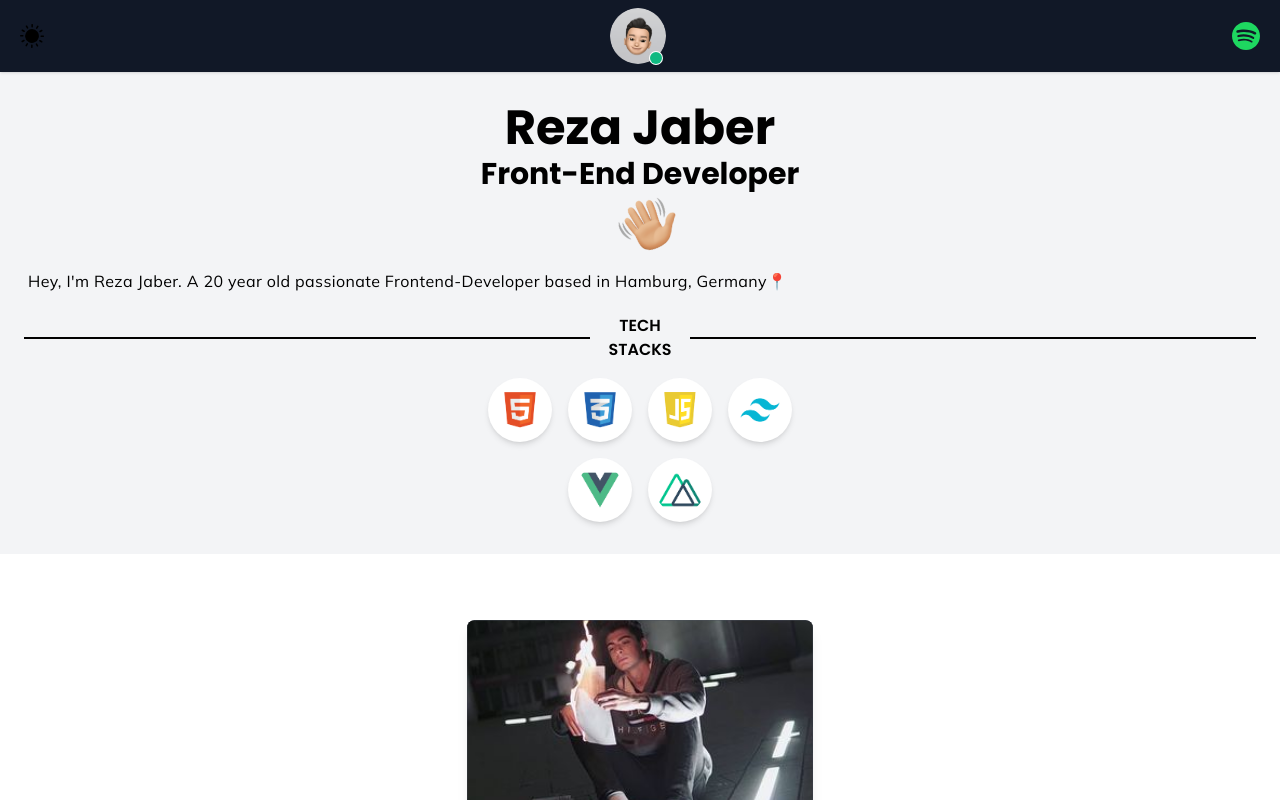
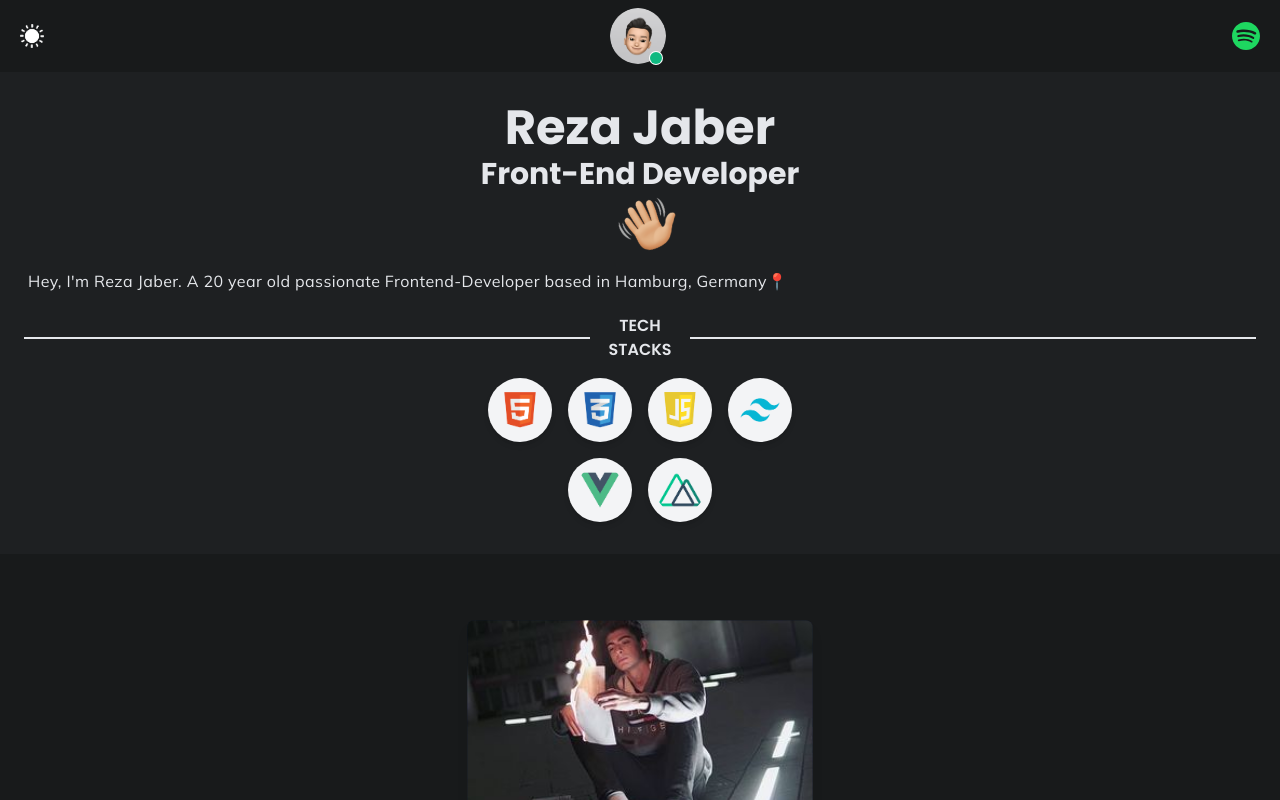
Before and after one commit to rezajaber/rezajaber.dev, a Nuxt app: page / in a window 1280 px wide. Both pictures are taken after a click on the element 32 px from the left and 36 px from the top of the page. Shown: the top 800 px of the page. Built offline with nearby package versions, Linux system fonts and the light colour scheme.

Commit message:
F: Finished Dark Mode

```diff
--- a/components/AboutMe.vue
+++ b/components/AboutMe.vue
@@ -1,23 +1,23 @@
 <template>
-    <div class="scale-90 py-8 flex justify-center">
+    <div class="scale-90 py-8 flex justify-center ">
         <div class="w-full max-w-sm overflow-hidden bg-white rounded-lg shadow-lg dark:bg-gray-900">
             <img class="object-cover w-full h-56" src="/assets/pic/rj-profilepic.jpeg" alt="Picture of Reza Jaber">
 
-            <div class="flex items-center px-6 py-3 bg-gray-100">
+            <div class="flex items-center px-6 py-3 bg-gray-100 dark:bg-[#1e2022]">
                 <h1 class="font-heading font-semibold text-purple-800 text-md">🙋🏻‍♂️<span class="ml-2">About Me</span></h1>
             </div>
 
-            <div class="px-6 py-4">
+            <div class="px-6 py-4 dark:bg-[#0e131f]">
                 <h1 class="font-heading text-xl font-semibold text-gray-800 dark:text-white">Reza Jaber</h1>
 
-                <p class="font-body text-md text-gray-700 mt-2 text-justify">
-                    I'm a {{ getRezaAge() }} year old student and in my <span class="font-black text-black">last semester</span> of my bachelors in " Business Information Systems ".
-                    In my freetime I <span class="font-black text-black">like to do sports</span> like Volleyball, Tabletennis and Fitness.
-                    On the other Hand I have my <span class="font-black text-black">passion for Frontend-Development</span>, as you might have guessed.
-                    Therefor I am learning to <span class="font-black text-black">work with the Nuxt3-Framework</span> right now!
+                <p class="font-body text-md text-gray-700 dark:text-gray-300 mt-2 text-justify">
+                    I'm a {{ getRezaAge() }} year old student and in my <span class="font-black text-black dark:text-gray-300">last semester</span> of my bachelors in " Business Information Systems ".
+                    In my freetime I <span class="font-black text-black dark:text-gray-300">like to do sports</span> like Volleyball, Tabletennis and Fitness.
+                    On the other Hand I have my <span class="font-black text-black dark:text-gray-300">passion for Frontend-Development</span>, as you might have guessed.
+                    Therefor I am learning to <span class="font-black text-black dark:text-gray-300">work with the Nuxt3-Framework</span> right now!
                 </p>
 
-                <p class="font-body font-black text-black mt-2 ">Down below you can find some Projects ⬇</p>
+                <p class="font-body font-black text-black dark:text-gray-300 mt-2 ">Down below you can find some Projects ⬇</p>
 
                 <div class="flex items-center mt-6 text-gray-700 dark:text-gray-200">
                     <a class="flex items-center cursor-pointer" href="https://de.linkedin.com/in/reza-jaber-583b511ba" target="_blank">
--- a/components/Footer.vue
+++ b/components/Footer.vue
@@ -2,8 +2,8 @@
   <div>
     <footer class="py-8">
       <div class="flex items-center flex-col">
-            <p class="font-heading font-bold text-3xl ">Reza Jaber</p>
-            <p class="font-heading font-bold text-2xl mb-1">Front-End Developer</p>
+            <p class="font-heading font-bold text-3xl dark:text-gray-200">Reza Jaber</p>
+            <p class="font-heading font-bold text-2xl dark:text-gray-200 mb-1">Front-End Developer</p>
             <NuxtLink to="/"><img class="cursor-pointer waving ml-2 w-14" src="../public/assets/pic/waving.png" alt="Waving-Hand"></NuxtLink>
       </div>
 
--- a/components/Header.vue
+++ b/components/Header.vue
@@ -1,11 +1,11 @@
 <template>
     <div>
-        <nav class="relative bg-white dark:bg-gray-900 shadow">
+        <nav class="shadow bg-white dark:bg-[#181a1b] ">
             <div class="flex justify-between items-center px-5 py-2">
                 <!-- LEFT SECTION -->
                 <div @click="() => themeSwitch()" class="left-section hover:animate-bounce">
-                    <img v-if="isLightMode" class="w-6 cursor-pointer" src="../public/assets/pic/moon-icon.svg" alt="Darkmode-Icon-Moon">
-                    <img v-if="!isLightMode" class="w-6 cursor-pointer" src="../public/assets/pic/sun-warm-icon.svg" alt="Lightmode-Icon-Sun">
+                    <img v-if="isLightMode" class="w-6 cursor-pointer" src="/assets/pic/moon-icon.svg" alt="Darkmode-Icon-Moon">
+                    <img v-if="!isLightMode" class="w-6 cursor-pointer" src="/assets/pic/sun-warm-icon.svg" alt="Lightmode-Icon-Sun">
                 </div>
 
                 <!-- CENTER -->
--- a/components/Intro.vue
+++ b/components/Intro.vue
@@ -1,13 +1,13 @@
 <template>
-    <div class="pt-8 px-5">
+    <div class="pt-8 px-5 dark:bg-[#1e2022]">
         <div class="flex items-center flex-col">
-            <p class="font-heading font-bold text-5xl text-center mb-1">Reza Jaber</p>
-            <p class="font-heading font-bold text-3xl mb-1 text-center">Front-End Developer</p>
+            <p class="font-heading font-bold text-5xl dark:text-gray-200 text-center mb-1 ">Reza Jaber</p>
+            <p class="font-heading font-bold text-3xl dark:text-gray-200 text-center mb-1">Front-End Developer</p>
             <img class="waving ml-2 w-14" src="../public/assets/pic/waving.png" alt="Waving-Hand">
         </div>
 
         <div class="pt-4 px-2 text-justify">
-            <p class="font-body text-base font-regular tracking-wide leading-[1.625rem]">
+            <p class="font-body font-regular text-base dark:text-gray-200  tracking-wide leading-[1.625rem]">
                 Hey, I'm Reza Jaber. A {{ getRezaAge() }} year old passionate Frontend-Developer based in Hamburg, Germany📍
             </p>
         </div>
--- a/components/TechStack.vue
+++ b/components/TechStack.vue
@@ -1,23 +1,23 @@
 <template>
     <div>
-        <div>
+        <div class="dark:text-gray-200 ">
             <div class="flex items-center justify-between mt-5 px-6">
-                    <span class="w-24 border-b border-black border-[1.5px] dark:border-black lg:w-2/4"></span>
-                    <h2 class="font-heading font-semibold text-md text-black text-center uppercase dark:text-black">Tech Stacks</h2>
-                    <span class="w-24 border-b border-black border-[1.5px] bdark:border-black lg:w-2/4"></span>
+                    <span class="w-24 border-b border-black border-[1.5px] dark:border-gray-200  lg:w-2/4"></span>
+                    <h2 class="font-heading font-semibold text-md text-black dark:text-gray-200 text-center uppercase dark:text-black">Tech Stacks</h2>
+                    <span class="w-24 border-b border-black border-[1.5px] dark:border-gray-200 lg:w-2/4"></span>
             </div>
 
             <div class="grid place-items-center gap-4 pt-4 pb-8 px-6">
                 <div class="flex space-x-4">
-                    <img class=" w-[4rem] bg-white rounded-full p-2 shadow-md cursor-pointer hover:scale-110 transition ease-in-out delay-50 duration-300" src="../public/assets/pic/html.png" alt="HTML-Icon">
-                    <img class=" w-[4rem] bg-white rounded-full p-2 shadow-md cursor-pointer hover:scale-110 transition ease-in-out delay-50 duration-300" src="../public/assets/pic/css.png" alt="CSS-Icon">
-                    <img class=" w-[4rem] bg-white rounded-full p-2 shadow-md cursor-pointer hover:scale-110 transition ease-in-out delay-50 duration-300" src="../public/assets/pic/js.png" alt="JavaScript-Icon">
-                    <img class=" w-[4rem] bg-white rounded-full p-2 shadow-md cursor-pointer hover:scale-110 transition ease-in-out delay-50 duration-300" src="../public/assets/pic/tailwind.png" alt="Tailwind-Icon">
+                    <img class=" w-[4rem] bg-white dark:bg-gray-100 rounded-full p-2 shadow-md cursor-pointer hover:scale-110 transition ease-in-out delay-50 duration-300" src="../public/assets/pic/html.png" alt="HTML-Icon">
+                    <img class=" w-[4rem] bg-white dark:bg-gray-100 rounded-full p-2 shadow-md cursor-pointer hover:scale-110 transition ease-in-out delay-50 duration-300" src="../public/assets/pic/css.png" alt="CSS-Icon">
+                    <img class=" w-[4rem] bg-white dark:bg-gray-100 rounded-full p-2 shadow-md cursor-pointer hover:scale-110 transition ease-in-out delay-50 duration-300" src="../public/assets/pic/js.png" alt="JavaScript-Icon">
+                    <img class=" w-[4rem] bg-white dark:bg-gray-100 rounded-full p-2 shadow-md cursor-pointer hover:scale-110 transition ease-in-out delay-50 duration-300" src="../public/assets/pic/tailwind.png" alt="Tailwind-Icon">
                 </div>
 
                 <div class="flex space-x-4">
-                    <img class=" w-[4rem] bg-white rounded-full p-2 shadow-md cursor-pointer hover:scale-110 transition ease-in-out delay-50 duration-300" src="../public/assets/pic/vue.png" alt="Vue-Icon">
-                    <img class=" w-[4rem] bg-white rounded-full p-2 shadow-md cursor-pointer hover:scale-110 transition ease-in-out delay-50 duration-300" src="../public/assets/pic/nuxt.png" alt="Nuxt-Icon">
+                    <img class=" w-[4rem] bg-white dark:bg-gray-100 rounded-full p-2 shadow-md cursor-pointer hover:scale-110 transition ease-in-out delay-50 duration-300" src="../public/assets/pic/vue.png" alt="Vue-Icon">
+                    <img class=" w-[4rem] bg-white dark:bg-gray-100 rounded-full p-2 shadow-md cursor-pointer hover:scale-110 transition ease-in-out delay-50 duration-300" src="../public/assets/pic/nuxt.png" alt="Nuxt-Icon">
                 </div>
             </div>
         </div>
--- a/layouts/default.vue
+++ b/layouts/default.vue
@@ -4,7 +4,7 @@
 
         <div class="flex flex-col min-h-screen">
             <slot/>
-            <div class="bg-gray-100 sticky top-[100vh]">
+            <div class="bg-gray-100 dark:bg-[#1e2022] sticky top-[100vh]">
                 <Footer />
             </div>
         </div>
--- a/pages/index.vue
+++ b/pages/index.vue
@@ -1,18 +1,21 @@
 <template>
     <div>
-        <div class="bg-gray-100">
+        <div class="bg-gray-100 dark:bg-[#1e2022]">
             <Intro />
             <TechStack />
         </div>
 
-        <AboutMe />
+        <div class="bg-white dark:bg-[#181a1b]">
+            <AboutMe />
+        </div>
 
-        <div class="bg-gray-100">
+        <div class="bg-gray-100 dark:bg-[#1e2022]">
             <Portfolio />
         </div>
 
-        <Contact />
-
+        <div class="bg-white dark:bg-[#181a1b]">
+            <Contact />
+        </div>
     </div>
 </template>
 
```
Also changed, not shown: components/Contact.vue (+13 -17 lines), components/Portfolio.vue (+6 -6 lines), public/assets/pic/sun-warm-icon.svg, 1 other file (tests, documents, lock files or other folders).
